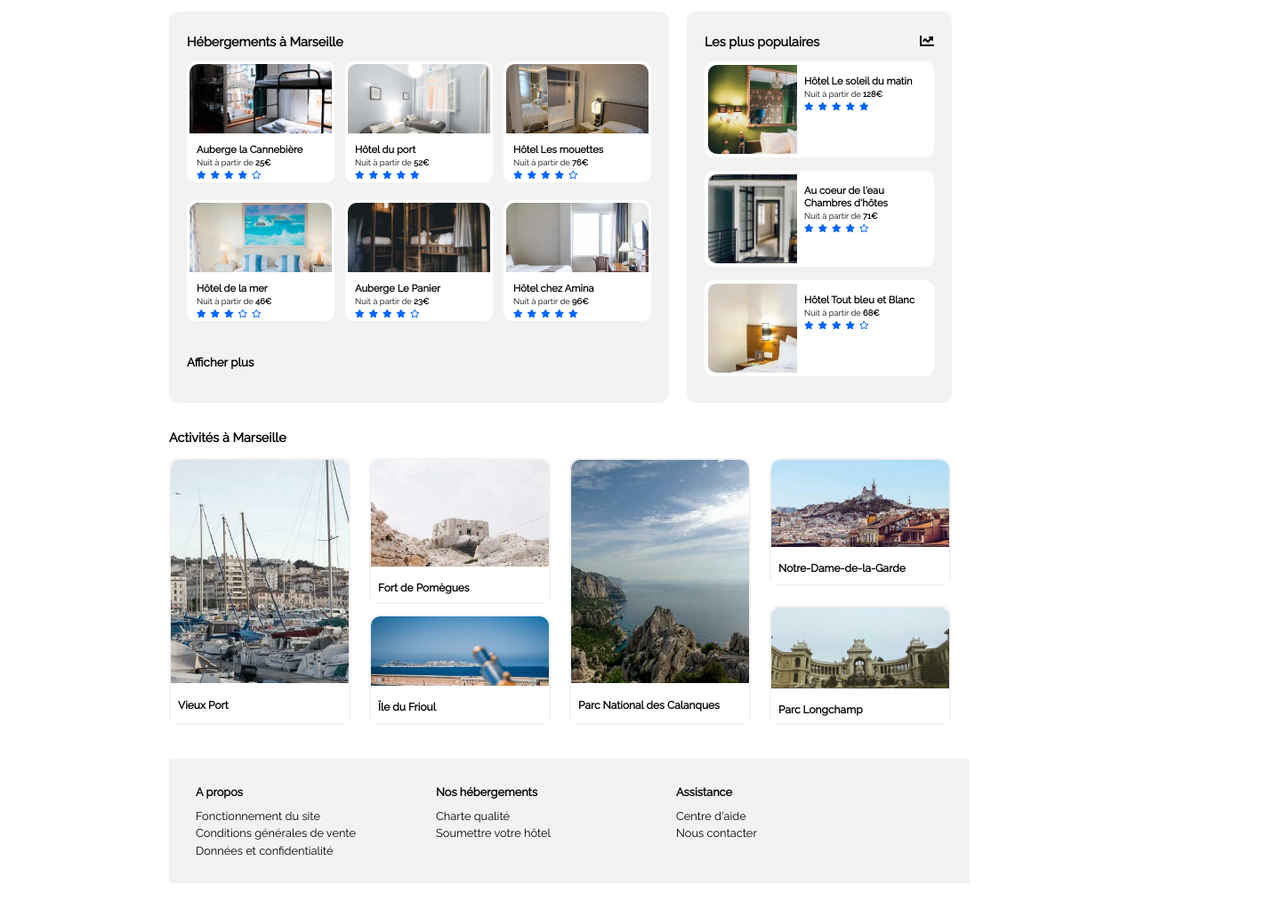
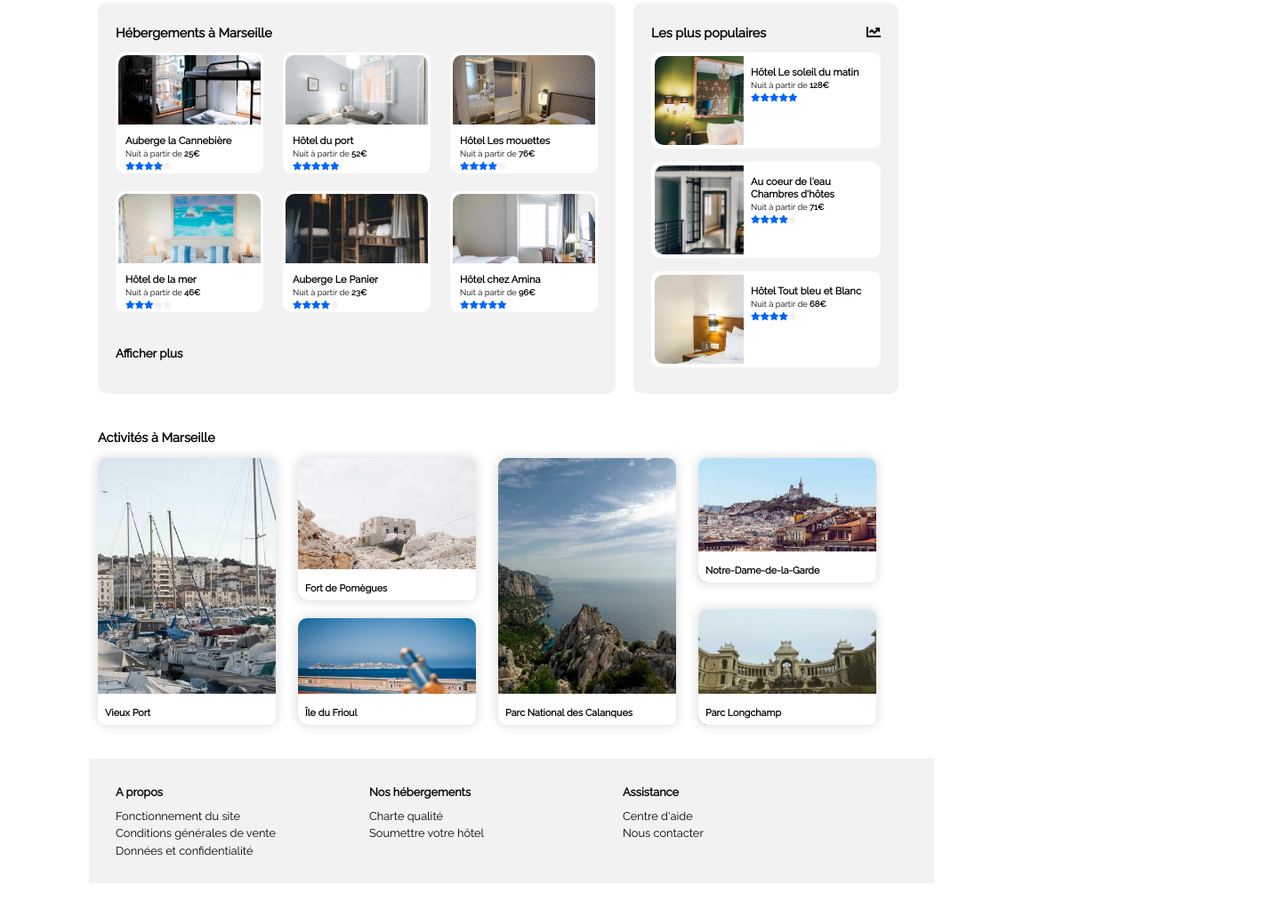
Before and after one commit to FaridAmimri/P2-Reservia, a plain HTML site: page index.html in a window 1280 px wide. Shown: the part 303-1334 px from the top of the page at 89% size, 1440 px wide, since content can reach past the window. Drawn offline with Linux system fonts and the light colour scheme.

Commit message:
Commit Desktop V2

```diff
--- a/index.html
+++ b/index.html
@@ -3,14 +3,13 @@
 
 <head>
     <meta charset="utf-8" />
+    <meta name="viewport" content="width=device-width, initial-scale=1.0">
+    <link href="https://fonts.googleapis.com/css2?family=Raleway&display=swap" rel="stylesheet">
+    <link rel="stylesheet" href="https://cdnjs.cloudflare.com/ajax/libs/font-awesome/5.15.3/css/all.min.css" integrity="sha512-iBBXm8fW90+nuLcSKlbmrPcLa0OT92xO1BIsZ+ywDWZCvqsWgccV3gFoRBv0z+8dLJgyAHIhR35VZc2oM/gI1w==" crossorigin="anonymous" />
     <link rel="stylesheet" href="style.css">
-    <link href="https://fonts.googleapis.com/css2?family=Raleway&display=swap" rel="stylesheet">
-    <link rel="stylesheet" href="https://cdnjs.cloudflare.com/ajax/libs/font-awesome/5.15.3/css/all.min.css"
-        integrity="sha512-iBBXm8fW90+nuLcSKlbmrPcLa0OT92xO1BIsZ+ywDWZCvqsWgccV3gFoRBv0z+8dLJgyAHIhR35VZc2oM/gI1w=="
-        crossorigin="anonymous" />
     <title>Reservia</title>
 </head>
-
+<body>
     <header>
         <div id="titre_principal">
             <div id="logo">
@@ -28,7 +27,6 @@
         </nav>
     </header>
 
-    <body>
         <div>
             <form method="post" action="traitement.php">
                 <div id="localisation">
@@ -66,7 +64,7 @@
                     <article>
                         <img src="images/hebergements/4_small/marcus-loke-WQJvWU_HZFo-unsplash.jpg " class="images1" alt="chambre">
                         <div class="overlay1">
-                            <p><b>Auberge la Cannebière</b><br><small>Nuit à partir de <b>25€</b><br><i class="fas fa-star"></i><i class="fas fa-star"></i><i class="fas fa-star"></i><i class="fas fa-star"></i><i class="far fa-star"></i></small></p>
+                            <p><b>Auberge la Cannebière</b><br><small>Nuit à partir de <b>25€</b><br><i class="fas fa-star"></i><i class="fas fa-star"></i><i class="fas fa-star"></i><i class="fas fa-star"></i><i id="star-disable" class="fas fa-star"></i></small></p>
                         </div>
                     </article>
                     <article>
@@ -78,19 +76,19 @@
                     <article>
                         <img src="images/hebergements/4_small/reisetopia-B8WIgxA_PFU-unsplash.jpg " class="images1" alt="chambre">
                         <div class="overlay1">
-                            <p><b>Hôtel Les mouettes</b><br><small>Nuit à partir de <b>76€</b><br><i class="fas fa-star"></i><i class="fas fa-star"></i><i class="fas fa-star"></i><i class="fas fa-star"></i><i class="far fa-star"></i></small></p>
+                            <p><b>Hôtel Les mouettes</b><br><small>Nuit à partir de <b>76€</b><br><i class="fas fa-star"></i><i class="fas fa-star"></i><i class="fas fa-star"></i><i class="fas fa-star"></i><i id="star-disable" class="fas fa-star"></i></small></p>
                         </div>
                     </article>
                     <article>
                         <img src="images/hebergements/4_small/annie-spratt-Eg1qcIitAuA-unsplash.jpg " class="images1" alt="chambre">
                         <div class="overlay1">
-                            <p><b>Hôtel de la mer</b><br><small>Nuit à partir de <b>46€</b><br><i class="fas fa-star"></i><i class="fas fa-star"></i><i class="fas fa-star"></i><i class="far fa-star"></i><i class="far fa-star"></i></small></p>
+                            <p><b>Hôtel de la mer</b><br><small>Nuit à partir de <b>46€</b><br><i class="fas fa-star"></i><i class="fas fa-star"></i><i class="fas fa-star"></i><i id="star-disable" class="fas fa-star"></i><i id="star-disable" class="fas fa-star"></i></small></p>
                         </div>
                     </article>
                     <article>
                         <img src="images/hebergements/4_small/nicate-lee-kT-ZyaiwBe0-unsplash.jpg " class="images1" alt="chambre">
                         <div class="overlay1">
-                            <p><b>Auberge Le Panier</b><br><small>Nuit à partir de <b>23€</b><br><i class="fas fa-star"></i><i class="fas fa-star"></i><i class="fas fa-star"></i><i class="fas fa-star"></i><i class="far fa-star"></i></small></p>
+                            <p><b>Auberge Le Panier</b><br><small>Nuit à partir de <b>23€</b><br><i class="fas fa-star"></i><i class="fas fa-star"></i><i class="fas fa-star"></i><i class="fas fa-star"></i><i id="star-disable" class="fas fa-star"></i></small></p>
                         </div>
                     </article>
                     <article>
@@ -113,13 +111,13 @@
                 <article>
                     <img src="images/hebergements/4_small/aw-creative-VGs8z60yT2c-unsplash.jpg" class="images2" alt="chambre">
                     <div class="overlay2">
-                        <p><b>Au coeur de l'eau Chambres d'hôtes</b><br><small>Nuit à partir de <b>71€</b><br><i class="fas fa-star"></i><i class="fas fa-star"></i><i class="fas fa-star"></i><i class="fas fa-star"></i><i class="far fa-star"></i></small></p>
+                        <p><b>Au coeur de l'eau Chambres d'hôtes</b><br><small>Nuit à partir de <b>71€</b><br><i class="fas fa-star"></i><i class="fas fa-star"></i><i class="fas fa-star"></i><i class="fas fa-star"></i><i id="star-disable" class="fas fa-star"></i></i></small></p>
                     </div>
                 </article>
                 <article>
                     <img src="images/hebergements/4_small/febrian-zakaria-sjvU0THccQA-unsplash.jpg" class="images2" alt="chambre">
                     <div class="overlay2">
-                        <p><b>Hôtel Tout bleu et Blanc</b><br><small>Nuit à partir de <b>68€</b><br><i class="fas fa-star"></i><i class="fas fa-star"></i><i class="fas fa-star"></i><i class="fas fa-star"></i><i class="far fa-star"></i></small></p>
+                        <p><b>Hôtel Tout bleu et Blanc</b><br><small>Nuit à partir de <b>68€</b><br><i class="fas fa-star"></i><i class="fas fa-star"></i><i class="fas fa-star"></i><i class="fas fa-star"></i><i id="star-disable" class="fas fa-star"></i></small></p>
                     </div>
                 </article>
             </aside>
@@ -136,38 +134,36 @@
                 </article>
                 <article class="img4">
                     <img src="images/activites/4_small/paul-hermann-QFTrLdQIRhI-unsplash.jpg" class="images4" alt="chambre">
-                    <div class="overlay4">
+                    <div class="overlay3">
                         <p><small><b>Fort de Pomègues</b></small></p>
                     </div>
                 </article>
                 <article class="img5">
                     <img src="images/activites/4_small/kevin-hikari-rV_Qd1l-VXg-unsplash.jpg" class="images5" alt="chambre">
-                    <div class="overlay5">
+                    <div class="overlay3">
                         <p><small><b>Île du Frioul</b></small></p>
                     </div>
                 </article>
                 <article class="img6">
                     <img src="images/activites/4_small/kilyan-sockalingum-NR8-cBCN3aI-unsplash.jpg" class="images6" alt="chambre">
-                    <div class="overlay6">
+                    <div class="overlay3">
                         <p><small><b>Parc National des Calanques</b></small></p>
                     </div>
                 </article>
                 <article class="img7">
                     <img src="images/activites/4_small/florian-wehde-xW9e8gdotxI-unsplash.jpg" class="images7" alt="chambre">
-                    <div class="overlay7">
+                    <div class="overlay3">
                         <p><small><b>Notre-Dame-de-la-Garde</b></small></p>
                     </div>
                 </article>
                 <article class="img8">
                     <img src="images/activites/4_small/lena-paulin-wH2-EJoDcV0-unsplash.jpg" class="images8" alt="chambre">
-                    <div class="overlay8">
+                    <div class="overlay3">
                         <p><small><b>Parc Longchamp</b></small></p>
                     </div>
                 </article>
             </div>
         </div>
-    </body>
-
 
     <footer>
         <div id="contact">
@@ -195,5 +191,6 @@
             </div>
         </div>
     </footer>
+</body>
 
 </html>
--- a/style.css
+++ b/style.css
@@ -6,8 +6,8 @@
 }
 body {
     font-family: 'Raleway', sans-serif;
-    width: 900px;
-    margin: auto;
+    width: 1340px;
+    margin: 0 100px;
 }
 ul {
     list-style-type: none;
@@ -23,12 +23,20 @@ h3 {
 .overlay3 p, .overlay4 p, .overlay5 p, .overlay6 p, .overlay7 p, .overlay8 p {
     font-size: 0.9em;
 }
+i.fas.fa-star {
+    letter-spacing: -5px;
+}
+#star-disable {
+    color: var(--greycolor);
+}
 
 /* Header */
 
 header {
     width: 900px;
+    margin-top: 20px;
     padding-top: 30px;
+    padding: 0 10px;
     display: flex;
     justify-content: space-between;
 }
@@ -56,6 +64,9 @@ nav span {
 
 /* Div Form */
 
+form {
+    padding: 0 10px;
+}
 #localisation {
     display: flex;
     height: 2%;
@@ -122,7 +133,9 @@ p i{
 
 section {
     display: flex;
-    width: 880px;
+    padding: 0 10px;
+    height: 450px;
+    width: 900px;
     margin: 30px 0;
 }
 #container1 {
@@ -202,6 +215,7 @@ aside article {
 /* Container2 */
 
 #container2 {
+    padding: 0 10px;
     width: 900px;
     height: 350px;
     margin-bottom: 20px;
@@ -213,13 +227,26 @@ aside article {
     justify-content: space-between;
     height: 300px;
 }
+.overlay3 {
+    position: absolute;
+    background: rgba(255,255,255,1);
+    height: 35px;
+    width: 100%;
+    bottom: 0;
+    padding: 0 0 10px 8px;
+    border-radius: 0 0 8px 10px;
+    box-sizing: border-box;
+    font-size: 0.9em;
+}
 .img3 {
     position: relative;
     object-fit: cover;
     width: 200px;
     height: 300px;
     border-radius: 10px;
-    border: 2px solid var(--greycolor);
+    box-shadow: 0px 0px 11px 2px rgba(0,0,0,0.12);
+    -webkit-box-shadow: 0px 0px 11px 2px rgba(0,0,0,0.12);
+    -moz-box-shadow: 0px 0px 11px 2px rgba(0,0,0,0.12);
 }
 .images3 {
     object-fit: cover;
@@ -227,22 +254,15 @@ aside article {
     height: 290px;
     border-radius: 10px;
 }
-.overlay3 {
-    position: absolute;
-    background: rgba(255,255,255,1);
-    height: 15%;
-    width: 100%;
-    bottom: 0;
-    padding: 0px 8px;
-    box-sizing: border-box;
-}
 .img4 {
     position: relative;
     object-fit: cover;
     width: 200px;
     height: 160px;
     border-radius: 10px;
-    border: 2px solid var(--greycolor);
+    box-shadow: 0px 0px 11px 2px rgba(0,0,0,0.12);
+    -webkit-box-shadow: 0px 0px 11px 2px rgba(0,0,0,0.12);
+    -moz-box-shadow: 0px 0px 11px 2px rgba(0,0,0,0.12);
 }
 .images4 {
     object-fit: cover;
@@ -250,22 +270,15 @@ aside article {
     height: 160px;
     border-radius: 10px;
 }
-.overlay4 {
-    position: absolute;
-    background: rgba(255,255,255,1);
-    height: 25%;
-    width: 100%;
-    bottom: 0;
-    padding: 0px 8px;
-    box-sizing: border-box;
-}
 .img5 {
     position: relative;
     object-fit: cover;
     width: 200px;
     height: 120px;
     border-radius: 10px;
-    border: 2px solid var(--greycolor);
+    box-shadow: 0px 0px 11px 2px rgba(0,0,0,0.12);
+    -webkit-box-shadow: 0px 0px 11px 2px rgba(0,0,0,0.12);
+    -moz-box-shadow: 0px 0px 11px 2px rgba(0,0,0,0.12);
 }
 .images5 {
     object-fit: cover;
@@ -273,22 +286,15 @@ aside article {
     height: 120px;
     border-radius: 10px;
 }
-.overlay5 {
-    position: absolute;
-    background: rgba(255,255,255,1);
-    height: 35%;
-    width: 100%;
-    bottom: 0;
-    padding: 0px 8px;
-    box-sizing: border-box;
-}
 .img6 {
     position: relative;
     object-fit: cover;
     width: 200px;
     height: 300px;
     border-radius: 10px;
-    border: 2px solid var(--greycolor);
+    box-shadow: 0px 0px 11px 2px rgba(0,0,0,0.12);
+    -webkit-box-shadow: 0px 0px 11px 2px rgba(0,0,0,0.12);
+    -moz-box-shadow: 0px 0px 11px 2px rgba(0,0,0,0.12);
 }
 .images6 {
     object-fit: cover;
@@ -296,22 +302,15 @@ aside article {
     height: 290px;
     border-radius: 10px;
 }
-.overlay6 {
-    position: absolute;
-    background: rgba(255,255,255,1);
-    height: 15%;
-    width: 100%;
-    bottom: 0;
-    padding: 0px 8px;
-    box-sizing: border-box;
-}
 .img7 {
     position: relative;
     object-fit: cover;
     width: 200px;
     height: 140px;
     border-radius: 10px;
-    border: 2px solid var(--greycolor);
+    box-shadow: 0px 0px 11px 2px rgba(0,0,0,0.12);
+    -webkit-box-shadow: 0px 0px 11px 2px rgba(0,0,0,0.12);
+    -moz-box-shadow: 0px 0px 11px 2px rgba(0,0,0,0.12);
 }
 .images7 {
     object-fit: cover;
@@ -319,22 +318,15 @@ aside article {
     height: 140px;
     border-radius: 10px;
 }
-.overlay7 {
-    position: absolute;
-    background: rgba(255,255,255,1);
-    height: 30%;
-    width: 100%;
-    bottom: 0;
-    padding: 0px 8px;
-    box-sizing: border-box;
-}
 .img8 {
     position: relative;
     object-fit: cover;
     width: 200px;
     height: 130px;
     border-radius: 10px;
-    border: 2px solid var(--greycolor);
+    box-shadow: 0px 0px 11px 2px rgba(0,0,0,0.12);
+    -webkit-box-shadow: 0px 0px 11px 2px rgba(0,0,0,0.12);
+    -moz-box-shadow: 0px 0px 11px 2px rgba(0,0,0,0.12);
 }
 .images8 {
     object-fit: cover;
@@ -342,21 +334,13 @@ aside article {
     height: 130px;
     border-radius: 10px;
 }
-.overlay8 {
-    position: absolute;
-    background: rgba(255,255,255,1);
-    height: 30%;
-    width: 100%;
-    bottom: 0;
-    padding: 0px 8px;
-    box-sizing: border-box;
-}
 
 /* Footer */
 
 footer {
     background: var(--greycolor);
     height: 140px;
+    width: 950px;
     margin-bottom: 40px;
 }
 #contact {
@@ -382,3 +366,22 @@ footer li {
     width: 30%;
     text-decoration: none;
 }
+
+/* Propriétés responsive si la fenêtre fait au plus 500px */
+
+@media screen and (max-width : 500px) {
+    body {width: 100%}
+    header {width: 100%; height: auto}
+    header h3 {padding-top: 10px;}
+    .logo {height: auto; width: 100%;}
+    nav {width: 100%; height: auto; display: flex; position: absolute; top: 60px; right: 30px; line-height: 10px;}
+    nav ul {height: auto; border-bottom: 2px solid var(--greycolor)}
+    nav span {position: absolute; top: -10px; right: 40px; }
+    nav a {margin-bottom: 10px;}
+    nav a:hover {color:var(--bluecolor); border-bottom: 1px solid var(--bluecolor);
+
+    }
+
+
+
+}
```
